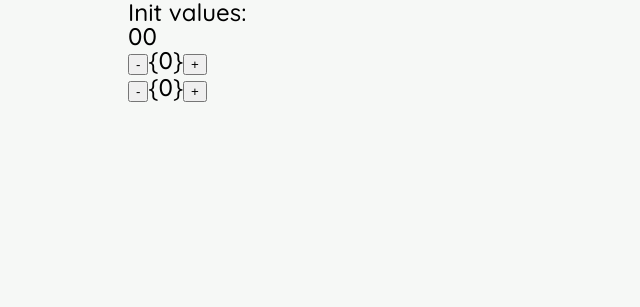
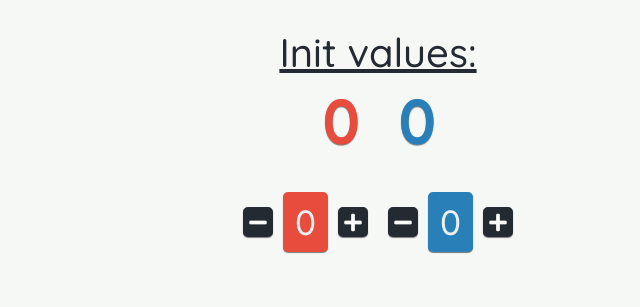
Before and after one commit to jaroslaw-bagnicki/kodilla_18.6_react-component-lifecycle, a website: page src/index.html in a window 1280 px wide. Shown: the whole page, without its empty margins (262-902 px from the left). Drawn offline with nearby package versions, Linux system fonts and the light colour scheme.

Commit message:
Add styles

```diff
--- a/src/components/Counter.js
+++ b/src/components/Counter.js
@@ -8,9 +8,13 @@ const Counter = React.createClass({
     console.log(this.props);
     return (
       React.createElement('div', {className: 'counter'},
-        React.createElement('button', {className: 'decrement'}, '-'),
-        React.createElement('span', {className: `value ${this.props.color}`}, '{0}'),
-        React.createElement('button', {className: 'increment'}, '+')
+        React.createElement('button', {className: 'decrement'},
+          React.createElement('i', {className: 'fas fa-minus'})
+        ),
+        React.createElement('span', {className: `value ${this.props.color}`}, '0'),
+        React.createElement('button', {className: 'increment'},
+          React.createElement('i', {className: 'fas fa-plus'})
+        )
       )
     );
   }
--- a/src/index.html
+++ b/src/index.html
@@ -8,6 +8,7 @@
   <link rel="stylesheet" href="https://cdnjs.cloudflare.com/ajax/libs/meyer-reset/2.0/reset.min.css">
   <link rel="stylesheet" href="style.css">
   <link href="https://fonts.googleapis.com/css?family=Quicksand:500" rel="stylesheet">
+  <link rel="stylesheet" href="https://use.fontawesome.com/releases/v5.7.1/css/all.css" integrity="sha384-fnmOCqbTlWIlj8LyTjo7mOUStjsKC4pOpQbqyi7RrhN7udi9RwhKkMHpvLbHG9Sr" crossorigin="anonymous">
 </head>
 <body>
   <div id="app"></div>
--- a/src/style.css
+++ b/src/style.css
@@ -9,14 +9,129 @@ html {
   box-sizing: inherit;
 }
 
+
+/* Buttons reset */
+button {
+  margin:0;
+	border:0;
+	padding:0;
+	display:inline-block;
+	vertical-align:middle;
+	white-space:normal;
+	background:none;
+	line-height:normal;
+	font-size: 100%;
+	font-family: inherit;
+  color: inherit;
+  outline: 0;
+}
+
 /* main styles */
+:root {
+  font-size: 10px;
+  --red: #e74c3c;
+  --blue: #2980b9;
+}
+
+
 body {
   background-color: #f6f8f6;
   font-family: 'Quicksand', serif;
-  font-size: 24px;
+  font-size: 1.6rem;
+  color: #242a31;
+  display: flex;
+  flex-direction: column;
+  align-items: center;
 }
 
 .app {
-  max-width: 500px;
+  max-width: 35rem;
   margin: 0 auto;
+  padding: 1.2rem;
 }
+
+.labelsTitle {
+  margin: 2rem 1rem;
+  font-size: 4rem;
+  text-decoration: underline;
+  text-align: center;
+
+}
+
+.labels {
+  text-align: center;
+  font-size: 6rem;
+  font-weight: 600;
+}
+
+.redLabel,
+.blueLabel {
+  margin: 2rem;
+  text-shadow: 0px 1px 1px rgba(0, 0, 0, .5);
+}
+
+.redLabel {
+  color: var(--red);
+}
+
+.blueLabel {
+  color: var(--blue);
+}
+
+.counters {
+  display: flex;
+  margin: 3rem 1rem;
+}
+
+.counter {
+  margin: 1rem;
+  display: flex;
+  flex-direction: row;
+  align-items: center;
+
+}
+
+.counter .value {
+  display: inline-block;
+  margin: 0 1rem;
+  height: 6rem;
+  min-width: 4.5rem;
+  border-radius: .5rem;
+  box-shadow: 0px 1px 1px rgba(0, 0, 0, .5);
+  text-align: center;
+  line-height: 6rem;
+  font-size: 3.5rem;
+  color: #ecf0f1;
+  user-select: none;
+}
+
+.counter .value.red {
+  background-color: var(--red);
+}
+
+.counter .value.blue {
+  background-color: var(--blue);
+}
+
+.counter button {
+  position: relative;
+  height: 3rem;
+  width: 3rem;
+  border-radius: .5rem;
+  border: 2px solid #242a31;
+  background-color: #242a31;
+  box-shadow: 0px 1px 1px rgba(0, 0, 0, .5);
+  font-size: 2rem;
+  color: #f9fafa;
+  cursor: pointer;
+  transition: .3s;
+}
+
+.counter button:hover {
+  background-color: #f9fafa;
+  color: #242a31;
+}
+
+.counter button:active {
+  transform: translateY(.15rem);
+}
```
